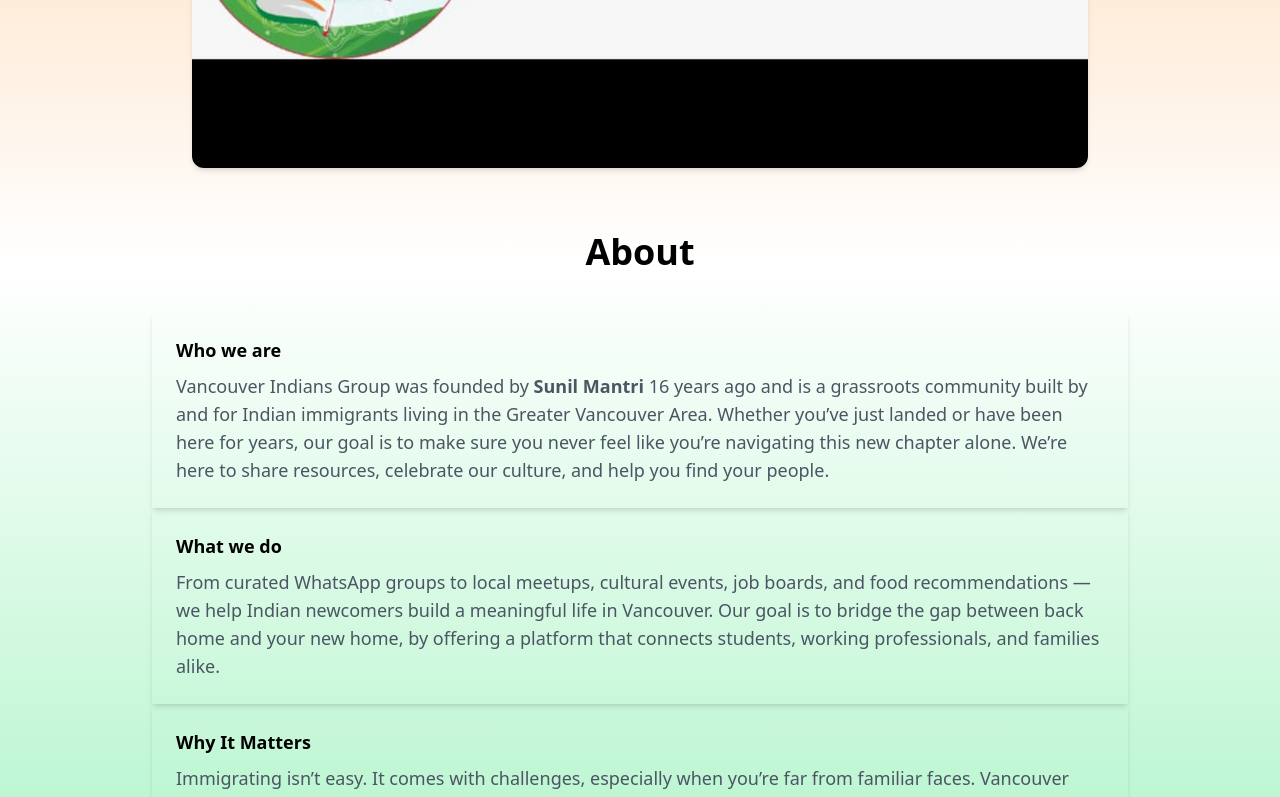
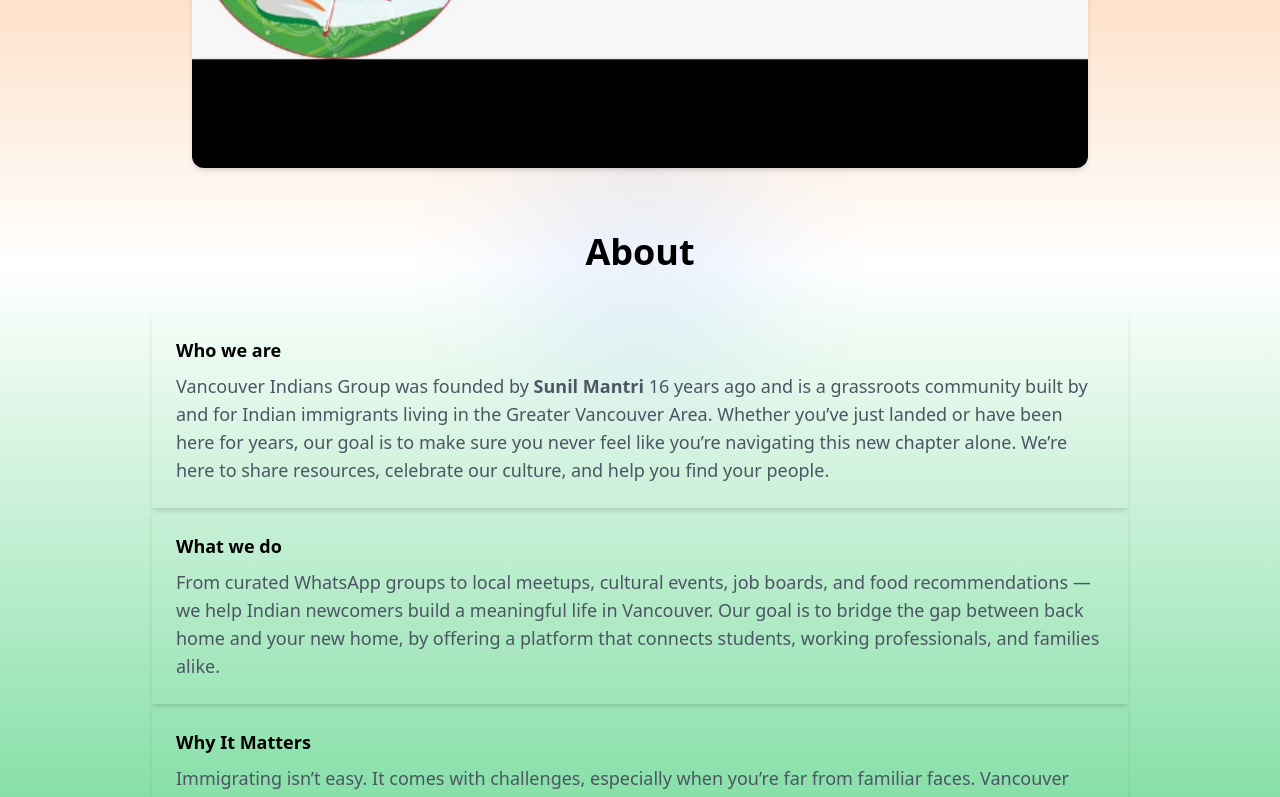
Before and after one commit to prateek-balani/vancouver-indians, a React (Vite) app in the folder van-indians/: page / in a window 1280 px wide. Shown: the part 720-1517 px from the top of the page. Built offline with nearby package versions, Linux system fonts and the light colour scheme.

Commit message:
fixed the css

```diff
--- a/van-indians/src/App.jsx
+++ b/van-indians/src/App.jsx
@@ -11,19 +11,26 @@ import Footer from './components/footer';
 
 function App() {
   return (
-    <div className="min-h-screen w-full bg-gradient-to-t from-green-300 via-transparent to-orange-300">
+    // <div className="min-h-screen w-full bg-gradient-to-t from-green-300 via-transparent to-orange-300">
+    <div className="relative min-h-screen w-full overflow-hidden">
+      <div className="absolute inset-0 bg-gradient-to-b from-orange-400 via-white to-green-500 z-0" />
+      <div className="absolute top-1/2 left-1/2 w-64 h-64 bg-blue-500 opacity-10 blur-3xl rounded-full transform -translate-x-1/2 -translate-y-1/2 z-0" />
+      <div className="relative z-10 flex flex-col min-h-screen">
         <Router>
           <>
             <Navbar />
+            <main className="flex-grow">
               <Routes>
                 <Route path="/" element={<Home />} />
                 <Route path="/gallery" element={<Gallery />} />
                 <Route path="/faq" element={<FAQ />} />
                 <Route path="/events" element={<Events />} />
               </Routes>
+            </main>
             <Footer />
           </>
         </Router>
+      </div>
     </div>
 
 
```
Lines whose indentation alone changed are shown as unchanged.
